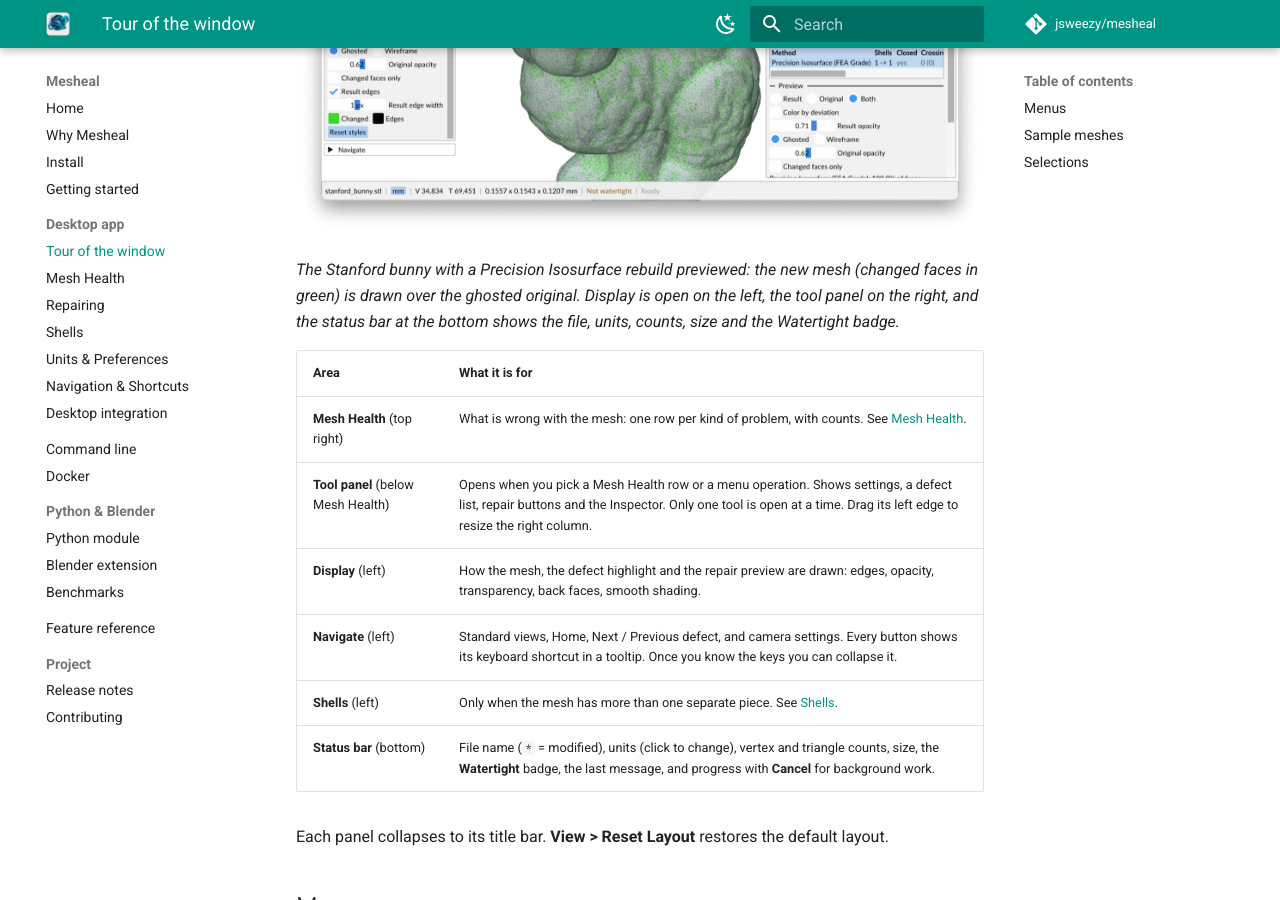
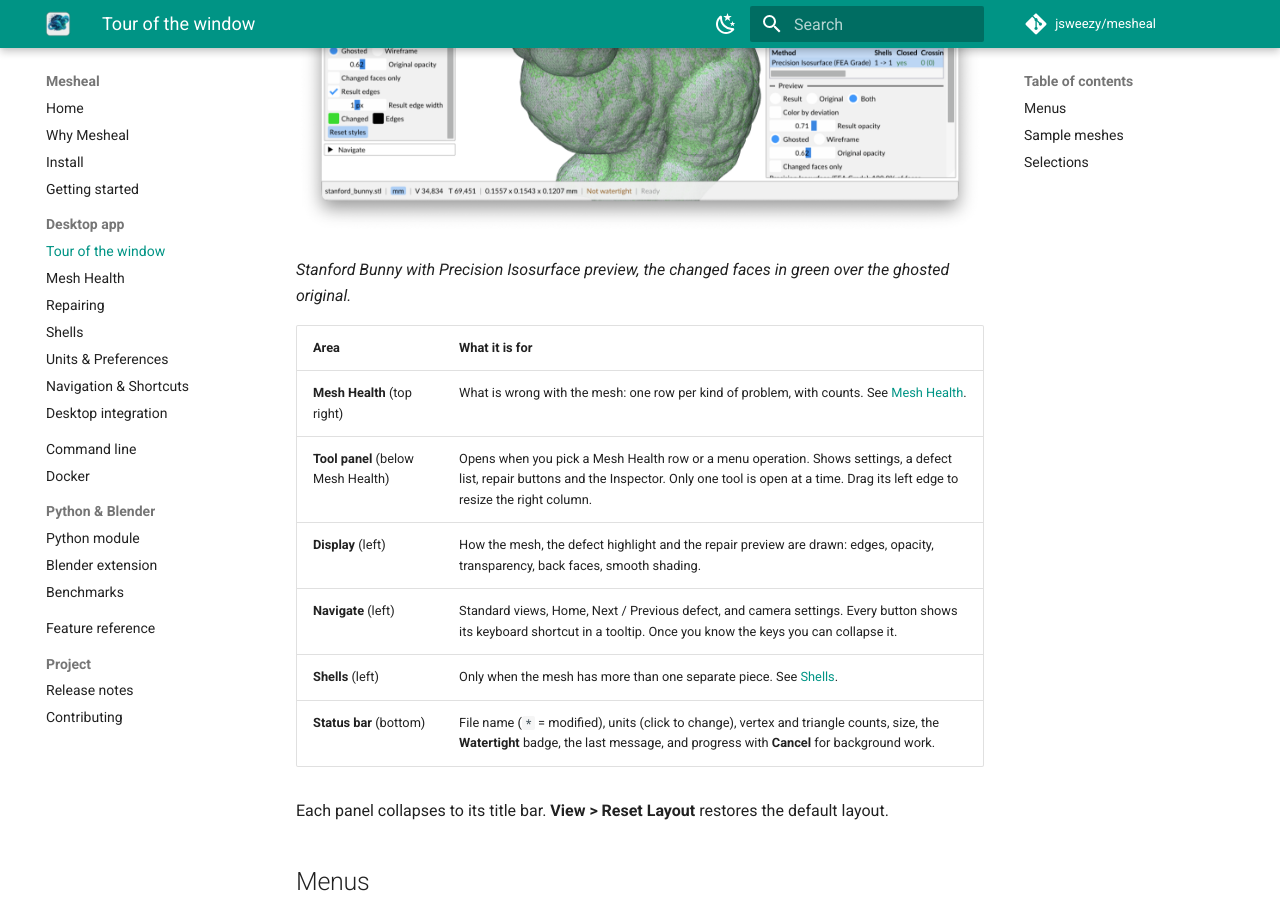
Before and after one commit to jsweezy/mesheal, an MkDocs documentation site: the page built from docs/gui/overview.md, in a window 1280 px wide and 900 px high, scrolled down 356 px. Built offline with MkDocs 1.6.1 and Material for MkDocs 9.7.7, drawn with Linux system fonts in a browser that asks for light colours; comment, search, counter and statistics services are not loaded.

Commit message:
Docs and README: screenshot on the home page; shorter caption. Update the .docs submodule

```diff
--- a/docs/gui/overview.md
+++ b/docs/gui/overview.md
@@ -1,10 +1,8 @@
 # Tour of the window
 
-![The Mesheal window: Display panel on the left, the Stanford bunny in the 3D view, and the Precision Isosurface tool on the right previewing its rebuilt mesh over the original](../assets/screenshots/window-tour.png)
+![The Mesheal window: the Stanford Bunny with a Precision Isosurface preview](../assets/screenshots/window-tour.png)
 
-*The Stanford bunny with a Precision Isosurface rebuild previewed: the new mesh (changed faces in
-green) is drawn over the ghosted original. Display is open on the left, the tool panel on the
-right, and the status bar at the bottom shows the file, units, counts, size and the Watertight badge.*
+*Stanford Bunny with Precision Isosurface preview, the changed faces in green over the ghosted original.*
 
 | Area | What it is for |
 |---|---|
```
Also changed, not shown: README.md (+4 -0 lines), docs/index.md (+4 -0 lines).
